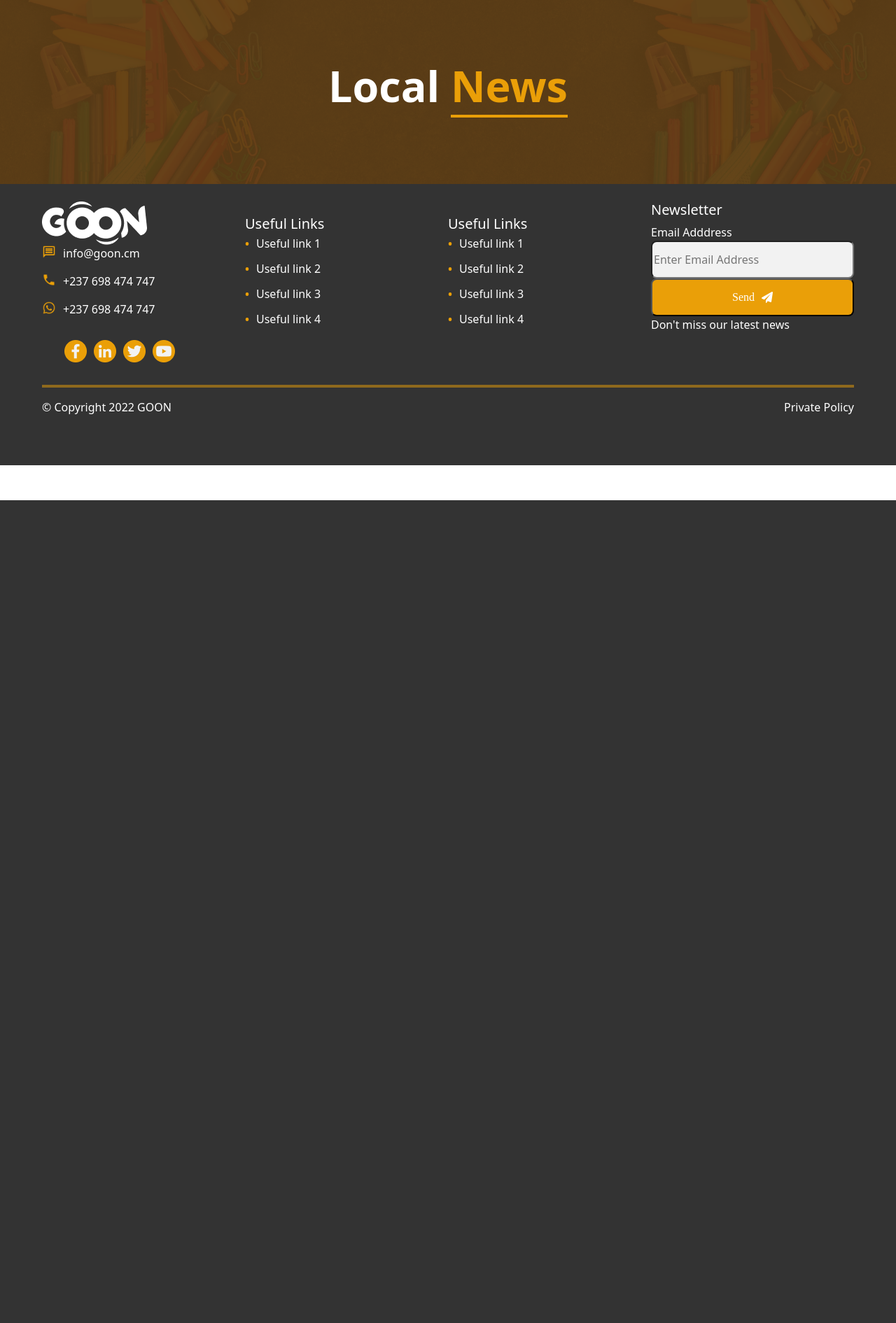
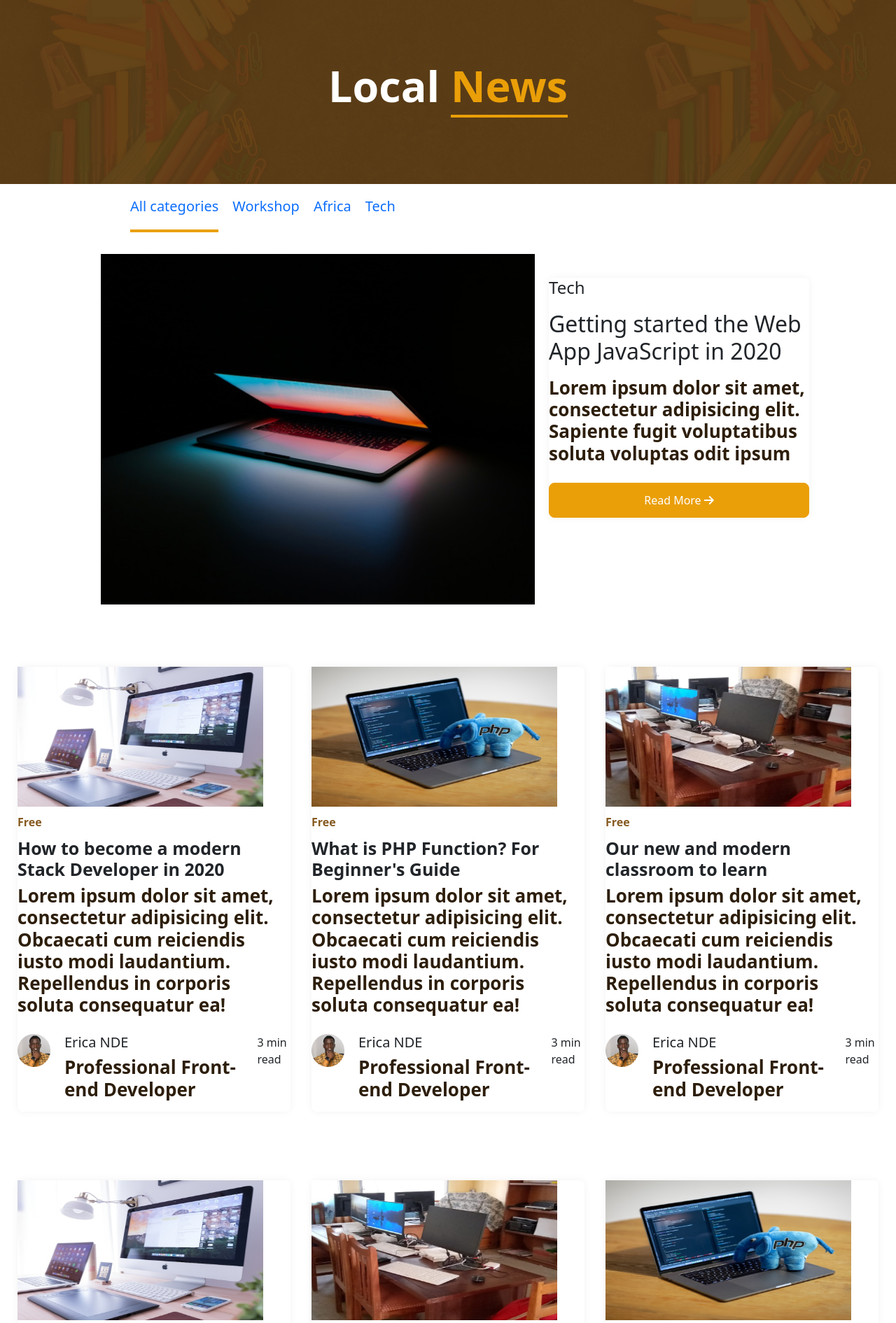
Before and after one commit to FonsahPageo/figma-design, a PHP site: page /news.html in a window 1280 px wide. Shown: the part 85-1976 px from the top of the page at 70% size. Before the commit the page ends 800 px from the top, so only its background shows below. Run offline with PHP 8.4, Linux system fonts and the light colour scheme.

Commit message:
work update

```diff
--- a/course details.html
+++ b/course details.html
@@ -102,6 +102,7 @@
                         <h5>Erica NDE</h5>
                         <p>Professional Front-end Developer</p>
                     </div>
+
                 </div>
             </div>
             <div class="review">
--- a/news.html
+++ b/news.html
@@ -6,6 +6,8 @@
     <meta name="viewport" content="width=device-width, initial-scale=1.0">
     <title>News</title>
     <link rel="stylesheet" href="/styles/style.css">
+    <link rel="stylesheet" href="/styles/courses.css">
+    <link rel="stylesheet" href="/styles/course-details.css">
     <link rel="stylesheet" href="/styles/news.css">
     <link rel="stylesheet" href="/fontawesome/css/all.min.css">
     <link rel="stylesheet" href="/bootstrap/css/bootstrap.min.css">
@@ -18,6 +20,229 @@
         <p class="courses-para">Local <span class="goon-span">News</span></p>
     </div>
 
+    <section class="course-details-2">
+        <div class="news-div-1">
+            <nav class="div-1-nav">
+                <ul>
+                    <li><a href="" class="active"> All categories </a></li>
+                    <li><a href=""> Workshop</a></li>
+                    <li><a href=""> Africa</a></li>
+                    <li><a href=""> Tech</a></li>
+                </ul>
+            </nav>
+            <img src="/images/Frame 67.png" alt="">
+        </div>
+
+        <div class="news-div-2">
+            <div class="course">
+                <h4>Tech</h4>
+                <h2>Getting started the Web App JavaScript in 2020</h2>
+                <p>Lorem ipsum dolor sit amet, consectetur adipisicing elit. Sapiente fugit voluptatibus soluta voluptas odit ipsum</p>
+                <button class="details-maths-enroll">
+                    Read More <i class="fa-solid fa-arrow-right"></i>
+                </button>
+            </div>
+        </div>
+
+    </section>
+
+    <section class="section-3-course">
+        <div class="section-3-content">
+            <div class="course">
+                <img src="/images/frame 68.png" alt="" class="rectangle">
+                <div class="maths-content">
+                    <div class="mathsfree">Free </div>
+                </div>
+                <div class="mathspara">
+                    <h5>How to become a modern Stack Developer in 2020</h5>
+                    <p>Lorem ipsum dolor sit amet, consectetur adipisicing elit. Obcaecati cum reiciendis iusto modi laudantium. Repellendus in corporis soluta consequatur ea!</p>
+                </div>
+                <div class="erica">
+                    <div><img src="/images/Ellipse 12.png" alt=""></div>
+                    <div>
+                        <h5>Erica NDE</h5>
+                        <p>Professional Front-end Developer</p>
+                    </div>
+                    <div>
+                        3 min read
+                    </div>
+                </div>
+            </div>
+
+            <div class="course">
+                <img src="/images/frame 70.png" alt="" class="rectangle">
+                <div class="maths-content">
+                    <div class="mathsfree">Free </div>
+                </div>
+                <div class="mathspara">
+                    <h5>What is PHP Function? For Beginner's Guide</h5>
+                    <p>Lorem ipsum dolor sit amet, consectetur adipisicing elit. Obcaecati cum reiciendis iusto modi laudantium. Repellendus in corporis soluta consequatur ea!</p>
+                </div>
+                <div class="erica">
+                    <div><img src="/images/Ellipse 12.png" alt=""></div>
+                    <div>
+                        <h5>Erica NDE</h5>
+                        <p>Professional Front-end Developer</p>
+                    </div>
+                    <div>
+                        3 min read
+                    </div>
+                </div>
+            </div>
+
+            <div class="course">
+                <img src="/images/frame 72.png" alt="" class="rectangle">
+                <div class="maths-content">
+                    <div class="mathsfree">Free </div>
+                </div>
+                <div class="mathspara">
+                    <h5>Our new and modern classroom to learn</h5>
+                    <p>Lorem ipsum dolor sit amet, consectetur adipisicing elit. Obcaecati cum reiciendis iusto modi laudantium. Repellendus in corporis soluta consequatur ea!</p>
+                </div>
+                <div class="erica">
+                    <div><img src="/images/Ellipse 12.png" alt=""></div>
+                    <div>
+                        <h5>Erica NDE</h5>
+                        <p>Professional Front-end Developer</p>
+                    </div>
+                    <div>
+                        3 min read
+                    </div>
+                </div>
+            </div>
+        </div>
+
+        <div class="section-3-content">
+            <div class="course">
+                <img src="/images/frame 68.png" alt="" class="rectangle">
+                <div class="maths-content">
+                    <div class="mathsfree">Free </div>
+                </div>
+                <div class="mathspara">
+                    <h5>How to become a modern Stack Developer in 2020</h5>
+                    <p>Lorem ipsum dolor sit amet, consectetur adipisicing elit. Obcaecati cum reiciendis iusto modi laudantium. Repellendus in corporis soluta consequatur ea!</p>
+                </div>
+                <div class="erica">
+                    <div><img src="/images/Ellipse 12.png" alt=""></div>
+                    <div>
+                        <h5>Erica NDE</h5>
+                        <p>Professional Front-end Developer</p>
+                    </div>
+                    <div>
+                        3 min read
+                    </div>
+                </div>
+            </div>
+
+            <div class="course">
+                <img src="/images/frame 72.png" alt="" class="rectangle">
+                <div class="maths-content">
+                    <div class="mathsfree">Free </div>
+                </div>
+                <div class="mathspara">
+                    <h5>Our new and modern classroom to learn</h5>
+                    <p>Lorem ipsum dolor sit amet, consectetur adipisicing elit. Obcaecati cum reiciendis iusto modi laudantium. Repellendus in corporis soluta consequatur ea!</p>
+                </div>
+                <div class="erica">
+                    <div><img src="/images/Ellipse 12.png" alt=""></div>
+                    <div>
+                        <h5>Erica NDE</h5>
+                        <p>Professional Front-end Developer</p>
+                    </div>
+                    <div>
+                        3 min read
+                    </div>
+                </div>
+            </div>
+
+            <div class="course">
+                <img src="/images/frame 70.png" alt="" class="rectangle">
+                <div class="maths-content">
+                    <div class="mathsfree">Free </div>
+                </div>
+                <div class="mathspara">
+                    <h5>What is PHP Function? For Beginner's Guide</h5>
+                    <p>Lorem ipsum dolor sit amet, consectetur adipisicing elit. Obcaecati cum reiciendis iusto modi laudantium. Repellendus in corporis soluta consequatur ea!</p>
+                </div>
+                <div class="erica">
+                    <div><img src="/images/Ellipse 12.png" alt=""></div>
+                    <div>
+                        <h5>Erica NDE</h5>
+                        <p>Professional Front-end Developer</p>
+                    </div>
+                    <div>
+                        3 min read
+                    </div>
+                </div>
+            </div>
+        </div>
+
+        <div class="section-3-content">
+            <div class="course">
+                <img src="/images/frame 72.png" alt="" class="rectangle">
+                <div class="maths-content">
+                    <div class="mathsfree">Free </div>
+                </div>
+                <div class="mathspara">
+                    <h5>Our new and modern classroom to learn</h5>
+                    <p>Lorem ipsum dolor sit amet, consectetur adipisicing elit. Obcaecati cum reiciendis iusto modi laudantium. Repellendus in corporis soluta consequatur ea!</p>
+                </div>
+                <div class="erica">
+                    <div><img src="/images/Ellipse 12.png" alt=""></div>
+                    <div>
+                        <h5>Erica NDE</h5>
+                        <p>Professional Front-end Developer</p>
+                    </div>
+                    <div>
+                        3 min read
+                    </div>
+                </div>
+            </div>
+
+            <div class="course">
+                <img src="/images/frame 68.png" alt="" class="rectangle">
+                <div class="maths-content">
+                    <div class="mathsfree">Free </div>
+                </div>
+                <div class="mathspara">
+                    <h5>How to become a modern Stack Developer in 2020</h5>
+                    <p>Lorem ipsum dolor sit amet, consectetur adipisicing elit. Obcaecati cum reiciendis iusto modi laudantium. Repellendus in corporis soluta consequatur ea!</p>
+                </div>
+                <div class="erica">
+                    <div><img src="/images/Ellipse 12.png" alt=""></div>
+                    <div>
+                        <h5>Erica NDE</h5>
+                        <p>Professional Front-end Developer</p>
+                    </div>
+                    <div>
+                        3 min read
+                    </div>
+                </div>
+            </div>
+
+            <div class="course">
+                <img src="/images/frame 70.png" alt="" class="rectangle">
+                <div class="maths-content">
+                    <div class="mathsfree">Free </div>
+                </div>
+                <div class="mathspara">
+                    <h5>What is PHP Function? For Beginner's Guide</h5>
+                    <p>Lorem ipsum dolor sit amet, consectetur adipisicing elit. Obcaecati cum reiciendis iusto modi laudantium. Repellendus in corporis soluta consequatur ea!</p>
+                </div>
+                <div class="erica">
+                    <div><img src="/images/Ellipse 12.png" alt=""></div>
+                    <div>
+                        <h5>Erica NDE</h5>
+                        <p>Professional Front-end Developer</p>
+                    </div>
+                    <div>
+                        3 min read
+                    </div>
+                </div>
+            </div>
+        </div>
+    </section>
+
     <div w3-include-html="footer.html"></div>
     <script>
         includeHTML();
--- a/styles/course-details.css
+++ b/styles/course-details.css
@@ -2,11 +2,8 @@
     height: 500px;
     background-color: #5E3F17;
     display: flex;
-    /* align-items: flex-start; */
     flex-direction: column;
     justify-content: space-evenly;
-    /* text-align: center; */
-    /* align-items: center; */
     padding-left: 90px;
     padding-right: 60px
 }
@@ -21,14 +18,12 @@
     font-weight: 400;
     font-size: 16px;
     color: white;
-    /* font-family: 'Manrope'; */
     font-style: normal;
 }
 
 .course-info {
     display: flex;
     flex-direction: row;
-    /* justify-content: space-around; */
     font-size: 16px;
     font-weight: 400;
     color: #fff;
--- a/styles/news.css
+++ b/styles/news.css
@@ -1,18 +1,33 @@
-.courses {
-    height: 264px;
-    background: url(/images/image\ 10.png);
-    background-color: #5E3F17;
-    background-position: center;
-    background-blend-mode: overlay;
-    background-size: contain;
-    display: flex;
-    justify-content: center;
-    text-align: center;
-    align-items: center;
+.news-div-1 img {
+    width: 100%;
+    /* height: 50%; */
 }
 
-.courses p {
-    font-weight: 700;
-    font-size: 61px;
-    color: white;
+.news-div-1 {
+    width: 50%;
+    border-radius: 8px;
+    margin: 20px;
 }
+
+.news-div-1 nav {
+    padding-bottom: 30px;
+}
+
+.news-div-2 {
+    width: 30%;
+    justify-content: center;
+}
+
+.mathspara h5 {
+    font-style: normal;
+    font-weight: 600;
+    font-size: 25px;
+    line-height: 120%;
+}
+
+.mathspara p {
+    font-style: normal;
+    font-weight: 400;
+    font-size: 16px;
+    line-height: 150%;
+}
```
Also changed, not shown: styles/style.css (+0 -27 lines), images/Ellipse 12.png (added), images/Frame 67.png (added), images/Frame 68.png (added), images/Frame 70.png (added), images/Frame 72.png (added).
